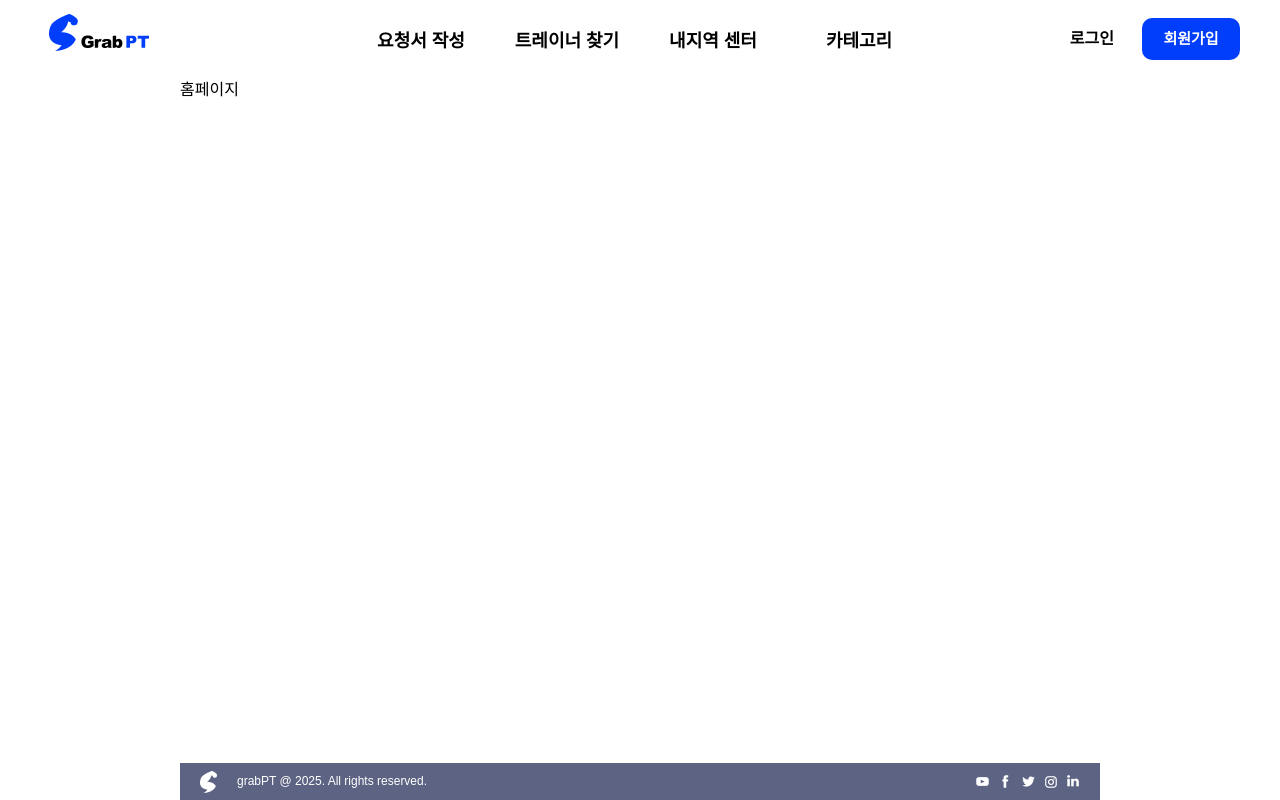
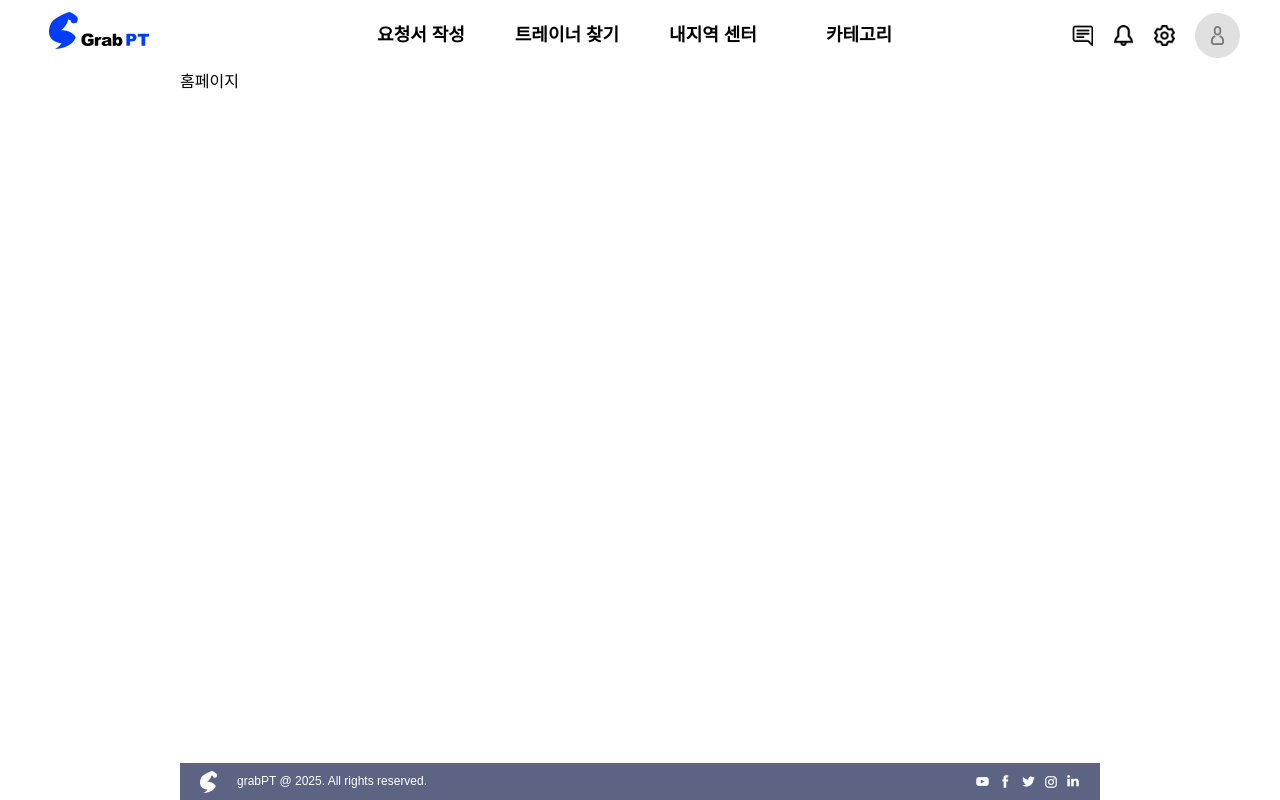
Before and after one commit to ssumai-kr/grabPT-frontend, a React (Vite) app: page / in a window 1280 px wide. Built offline with nearby package versions, Linux system fonts and the light colour scheme; a web font is replaced by a local one.

Commit message:
style: 레이아웃 구조변경

```diff
--- a/src/layout/Layout.tsx
+++ b/src/layout/Layout.tsx
@@ -6,13 +6,14 @@ import Header from '@/layout/components/Header';
 function Layout() {
   return (
     <div className="flex h-screen flex-col">
+      {/* Header 높이 변경되는 버그 있음 => h를 min-h로 변경해서 수정*/}
       <Header />
 
-      <main className="flex-1 px-[180px]">
+      {/* 220px / 1440px: 180px */}
+      <main className="flex flex-1 flex-col justify-between px-[220px] max-[1440px]:px-[180px]">
         <Outlet />
+        <Footer />
       </main>
-
-      <Footer />
     </div>
   );
 }
--- a/src/layout/components/AuthMenu.tsx
+++ b/src/layout/components/AuthMenu.tsx
@@ -13,13 +13,13 @@ function AuthMenu() {
   const navigate = useNavigate();
 
   // 추후 전역상태 변경
-  const [isLoggedIn, setIsLoggedIn] = useState<boolean>(false);
+  const [isLoggedIn, setIsLoggedIn] = useState<boolean>(true);
 
   // Todo: 라우팅 완료 시 img 경로변경
   return (
-    <div className="flex items-center gap-7">
+    <div className="flex items-center">
       {isLoggedIn ? (
-        <div className="mt-[15px] flex h-full items-center gap-5">
+        <div className="flex h-full items-center gap-5">
           <div className="flex h-[21px] gap-[21px]">
             <img
               src={Chat}
@@ -51,9 +51,11 @@ function AuthMenu() {
         </div>
       ) : (
         <>
-          <Link to={'/'} className="font-extrabold text-black">
-            로그인
-          </Link>
+          <div className="flex h-full w-[96px] items-center justify-center">
+            <Link to={'/'} className="font-extrabold text-black">
+              로그인
+            </Link>
+          </div>
           <Button>
             <Link to={'/'}>회원가입</Link>
           </Button>
--- a/src/layout/components/Footer.tsx
+++ b/src/layout/components/Footer.tsx
@@ -3,7 +3,8 @@ import LogoIcon from '@/assets/images/LogoIcon.png';
 
 function Footer() {
   return (
-    <footer className="mx-[180px]">
+    //
+    <footer>
       <div className="flex h-[37px] items-center justify-between bg-[#5D6483] px-5">
         <div className="flex items-center gap-5">
           <img src={LogoIcon} alt="푸터로고" className="h-[22px] w-[17px]" />
--- a/src/layout/components/Header.tsx
+++ b/src/layout/components/Header.tsx
@@ -6,8 +6,8 @@ import Navbar from '@/layout/components/Navbar';
 
 function Header() {
   return (
-    <header className="relative z-20 flex h-[78px] justify-between px-10">
-      <Link className="h-full w-[118px] px-[9px] pt-3.5" to={'/'}>
+    <header className="relative z-20 flex min-h-[70px] justify-between px-10">
+      <Link className="h-full w-[118px] px-[9px] pt-3" to={'/'}>
         <img src={AppLogo} alt="AppLogo" className="object-contain" />
       </Link>
 
--- a/src/layout/components/Navbar.tsx
+++ b/src/layout/components/Navbar.tsx
@@ -5,9 +5,9 @@ function Navbar() {
   const menuList = ['요청서 작성', '트레이너 찾기', '내지역 센터', '카테고리'];
 
   return (
-    <div className="absolute left-1/2 flex -translate-x-1/2 gap-5">
+    <div className="absolute left-1/2 flex h-full -translate-x-1/2 gap-[68px] max-[1440px]:gap-[20px]">
       {menuList.map((menu) => (
-        <div className="flex h-full w-[126px] justify-center pt-7" key={menu}>
+        <div className="flex h-full w-[126px] items-center justify-center" key={menu}>
           <Link to={'/'} className="text-[18px] font-extrabold text-black">
             {menu}
           </Link>
```
